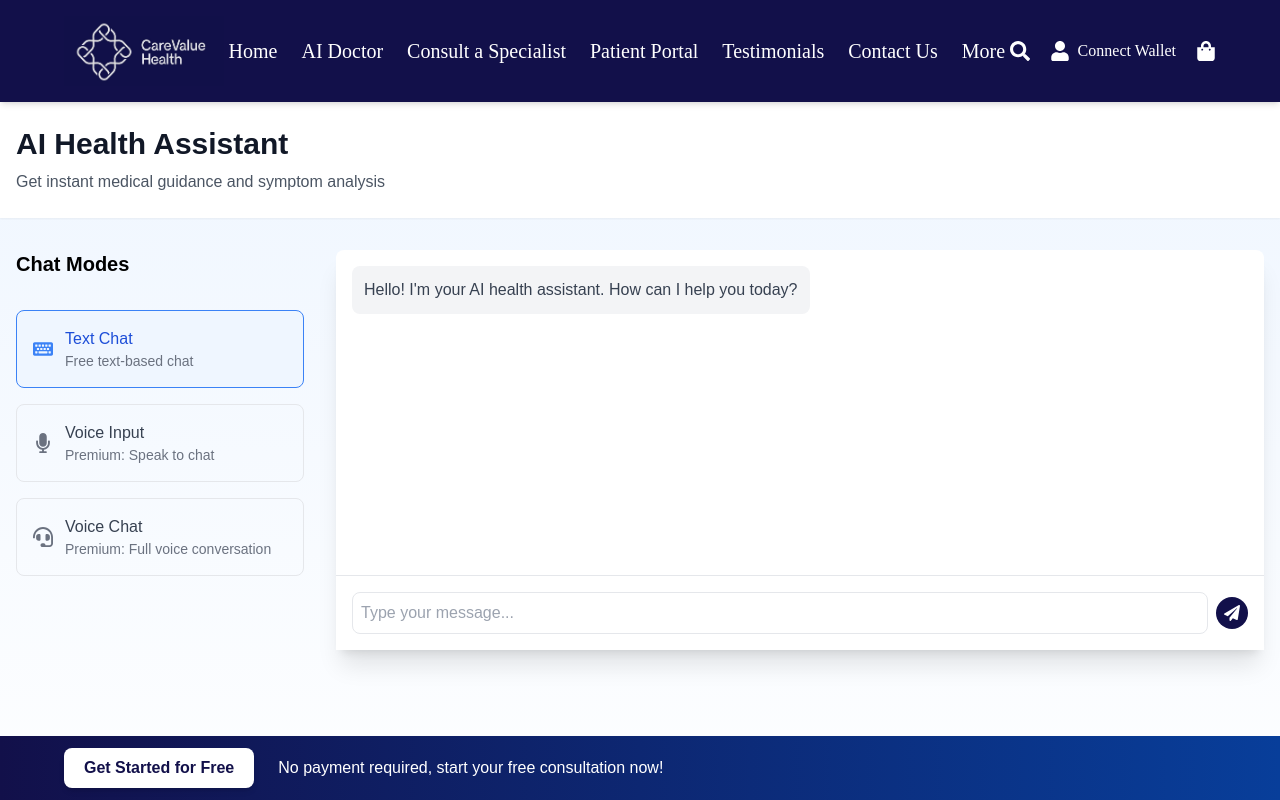
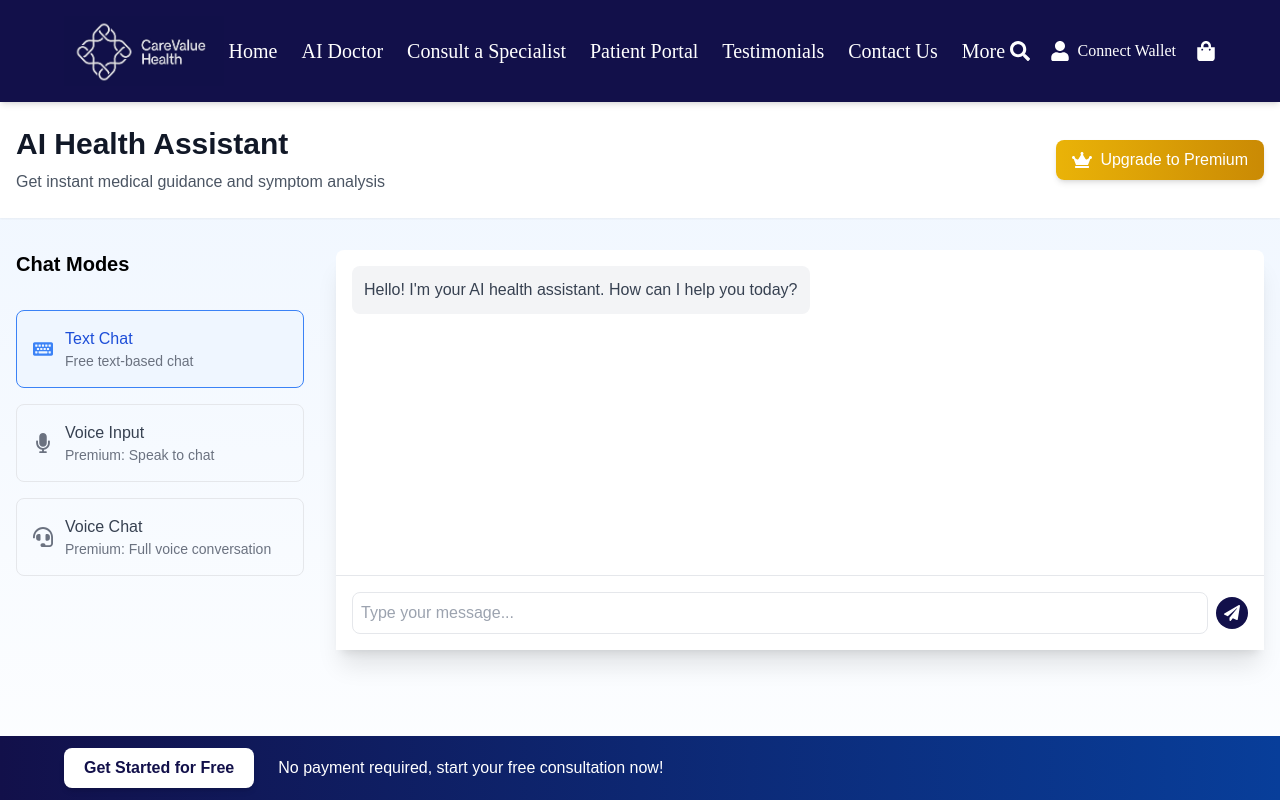
Before and after one commit to bagariaraj23/CVH-frontend, a Next.js app: page /user/AiDoctor in a window 1280 px wide. Shown: the top 800 px of the page. Built offline with nearby package versions, Linux system fonts and the light colour scheme.

Commit message:
Upgrade Premium button

```diff
--- a/app/user/AiDoctor/page.js
+++ b/app/user/AiDoctor/page.js
@@ -1,10 +1,12 @@
 "use client";
 import { useState } from "react";
+import { useRouter } from "next/navigation";
 import ChatInterface from "./components/ChatInterface";
-import { FaKeyboard, FaMicrophone, FaHeadset } from "react-icons/fa";
+import { FaKeyboard, FaMicrophone, FaHeadset, FaCrown } from "react-icons/fa";
 
 export default function AiDoctor() {
   const [selectedMode, setSelectedMode] = useState('text');
+  const router = useRouter();
 
   const modes = [
     { id: 'text', icon: FaKeyboard, label: 'Text Chat', description: 'Free text-based chat' },
@@ -17,9 +19,19 @@ export default function AiDoctor() {
       <div className="min-h-screen bg-gradient-to-b from-blue-50 to-white">
         {/* Header Section */}
         <div className="bg-white shadow-sm">
-          <div className="max-w-7xl mx-auto px-4 py-6">
-            <h1 className="text-3xl font-bold text-gray-900">AI Health Assistant</h1>
-            <p className="mt-2 text-gray-600">Get instant medical guidance and symptom analysis</p>
+          <div className="max-w-7xl mx-auto px-4 py-6 flex justify-between items-center">
+            <div>
+              <h1 className="text-3xl font-bold text-gray-900">AI Health Assistant</h1>
+              <p className="mt-2 text-gray-600">Get instant medical guidance and symptom analysis</p>
+            </div>
+
+            <button
+              onClick={() => router.push("/user/premium")}
+              className="flex items-center space-x-2 px-4 py-2 bg-gradient-to-r from-yellow-500 to-yellow-600 text-white rounded-lg hover:from-yellow-600 hover:to-yellow-700 transition-all shadow-md"
+            >
+              <FaCrown className="text-xl" />
+              <span>Upgrade to Premium</span>
+            </button>
           </div>
         </div>
 
--- a/app/user/premium/page.js
+++ b/app/user/premium/page.js
@@ -21,7 +21,7 @@ const PremiumPage = () => {
     });
 
     const router = useRouter();
-    const publicKey = process.env.PAYSTACK_PUBLIC_KEY; // Replace with your Paystack public key
+    const publicKey = process.env.NEXT_PUBLIC_PAYSTACK_PUBLIC_KEY; // Replace with your Paystack public key
 
     // 5000 kobo = 50 NGN, or 500,000 kobo = 5000 NGN. Adjust as needed.
     const amount = 5000;
@@ -179,13 +179,13 @@ const PremiumPage = () => {
                         </div>
                     </div>
 
-                    {/* We first submit the form (handleSubmit) to show toast, etc. Then user can click Paystack button */}
+                    {/* We first submit the form (handleSubmit) to show toast, etc. Then user can click Paystack button
                     <button
                         type="submit"
                         className="w-full bg-gray-500 hover:bg-gray-600 text-white font-medium py-3 rounded-lg shadow-lg transition duration-300"
                     >
                         Submit Details
-                    </button>
+                    </button> */}
 
                     {/* Paystack Button */}
                     <PaystackButton
```
